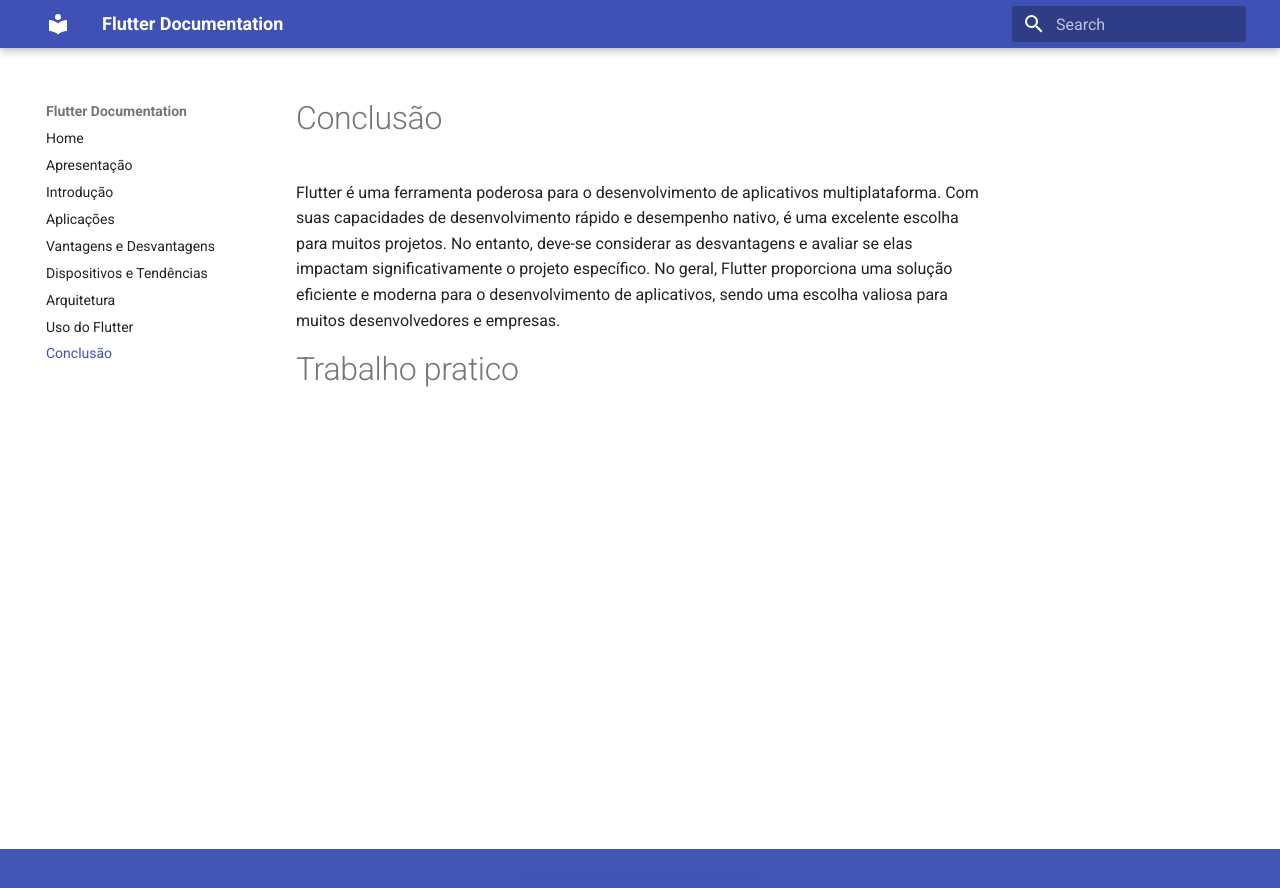
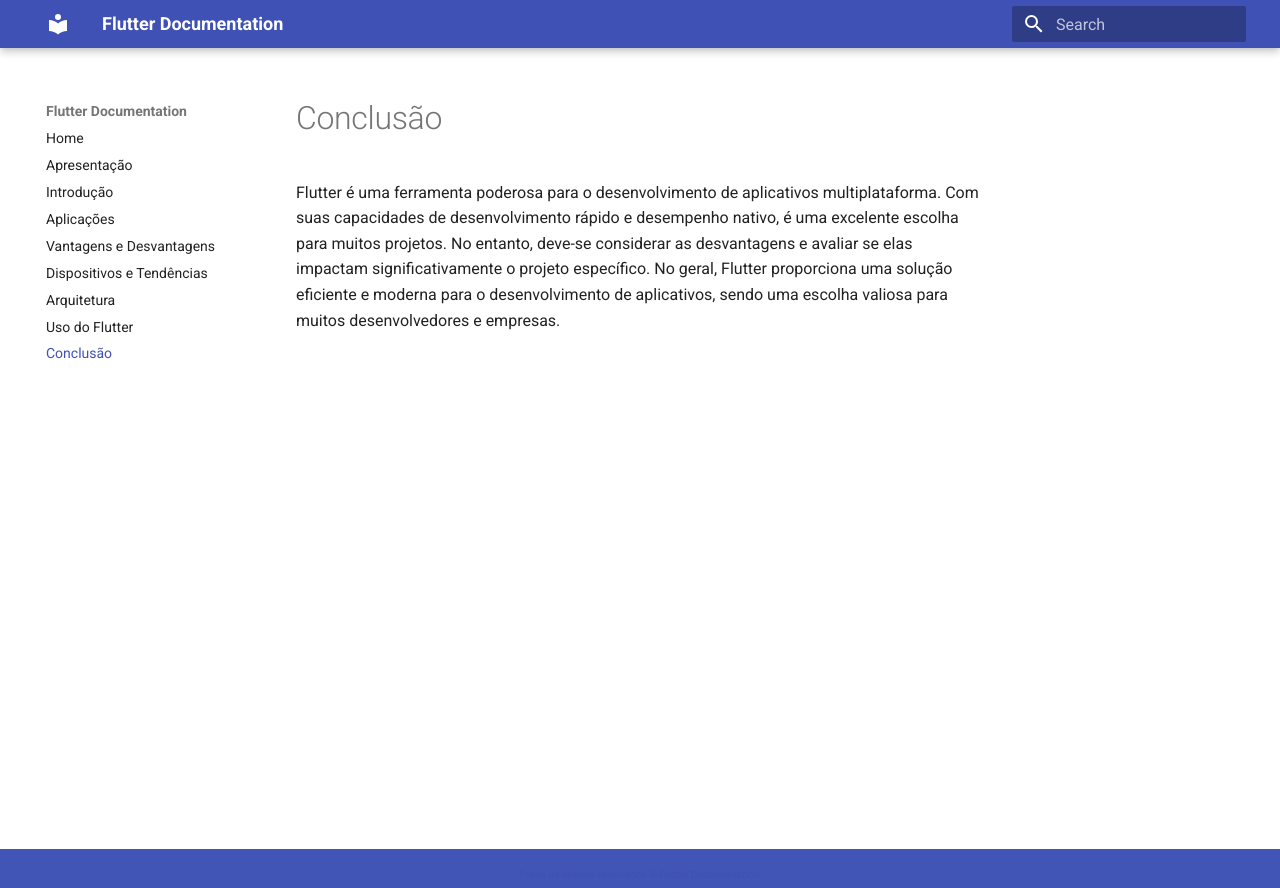
Before and after one commit to atacus/flutter-docs, an MkDocs documentation site: the page built from docs/conclusao.md, in a window 1280 px wide. Shown: the top 888 px of the page. Built offline with MkDocs 1.6.1 and Material for MkDocs 9.7.7, drawn with Linux system fonts in a browser that asks for light colours.

Commit message:
Update conclusao.md

```diff
--- a/docs/conclusao.md
+++ b/docs/conclusao.md
@@ -1,5 +1,3 @@
 # Conclusão
 
 Flutter é uma ferramenta poderosa para o desenvolvimento de aplicativos multiplataforma. Com suas capacidades de desenvolvimento rápido e desempenho nativo, é uma excelente escolha para muitos projetos. No entanto, deve-se considerar as desvantagens e avaliar se elas impactam significativamente o projeto específico. No geral, Flutter proporciona uma solução eficiente e moderna para o desenvolvimento de aplicativos, sendo uma escolha valiosa para muitos desenvolvedores e empresas.
-
-# Trabalho pratico
```
